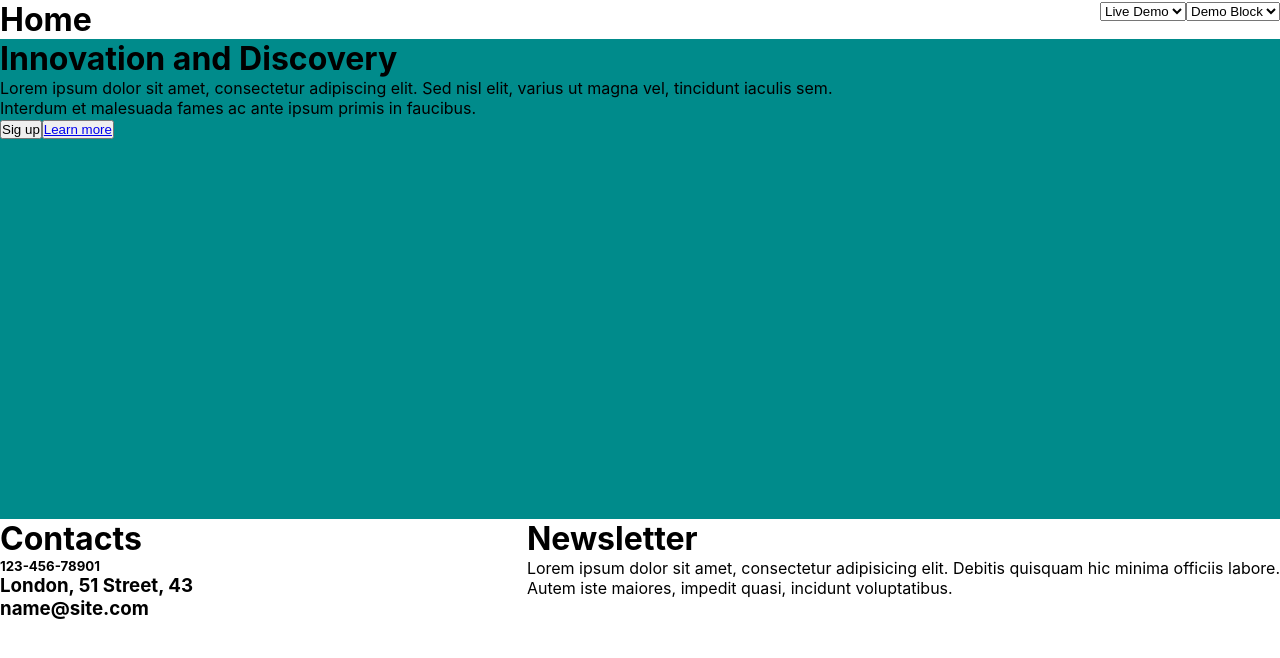
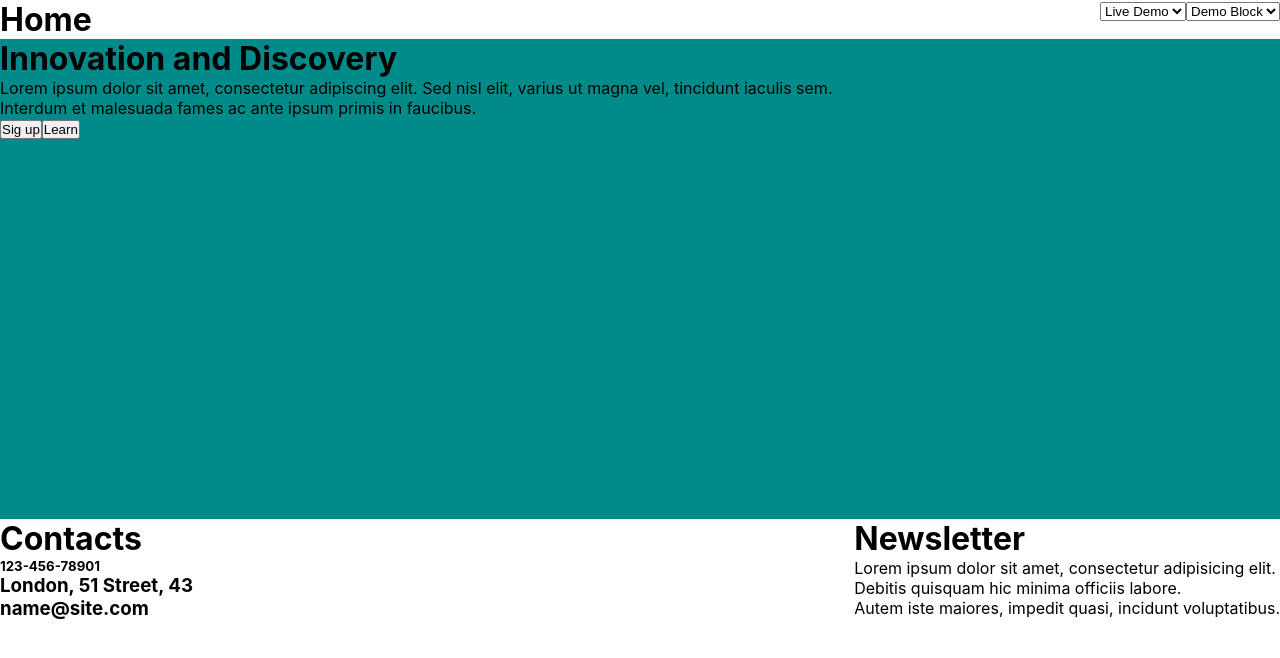
Before and after one commit to anshita-yadav/htdocs1, a React (Create React App) app in the folder reactapp/: page / in a window 1280 px wide. Shown: the top 658 px of the page. Built offline with nearby package versions, Linux system fonts and the light colour scheme.

Commit message:
Logistics

```diff
--- a/reactapp/src/components/Logistics.jsx
+++ b/reactapp/src/components/Logistics.jsx
@@ -35,7 +35,7 @@ const Logistics = () => {
         <div>
           <button>Sig up</button>
           <button>
-            <a href="#">Learn more</a>
+            <a>Learn </a>
           </button>
         </div>
       </div>
@@ -49,9 +49,9 @@ const Logistics = () => {
         <div>
           <h1>Newsletter</h1>
           <p>
-          Lorem ipsum dolor sit amet, consectetur adipisicing elit. Debitis
-          quisquam hic minima officiis labore. <p>Autem iste maiores, impedit
-          quasi, incidunt voluptatibus.</p>
+            Lorem ipsum dolor sit amet, consectetur adipisicing elit.{" "}
+            <p>Debitis quisquam hic minima officiis labore.</p>{" "}
+            <p>Autem iste maiores, impedit quasi, incidunt voluptatibus.</p>
           </p>
         </div>
       </div>
```
Lines whose indentation alone changed are shown as unchanged.
